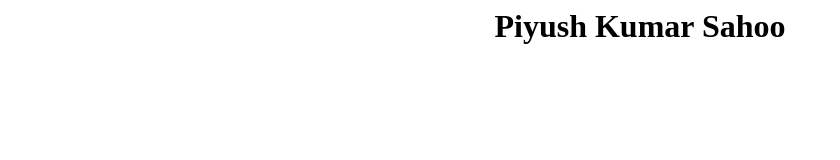
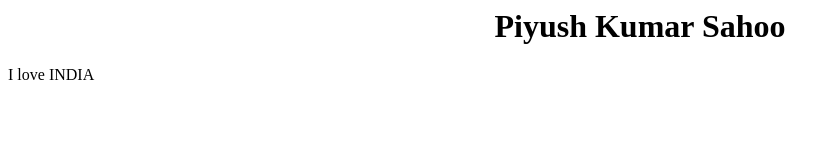
Before and after one commit to piyush4-synchronized/First-demo, a plain HTML site: page index.html in a window 1280 px wide. Shown: the whole page, without its empty margins (0-840 px from the left). Drawn offline with Linux system fonts and the light colour scheme.

Commit message:
used span tag

```diff
--- a/index.html
+++ b/index.html
@@ -4,5 +4,6 @@
     </head>
     <body>
         <center><h1>Piyush Kumar Sahoo</h1></center>
+        <span>I love INDIA</span>
     </body>
 </html>
```
